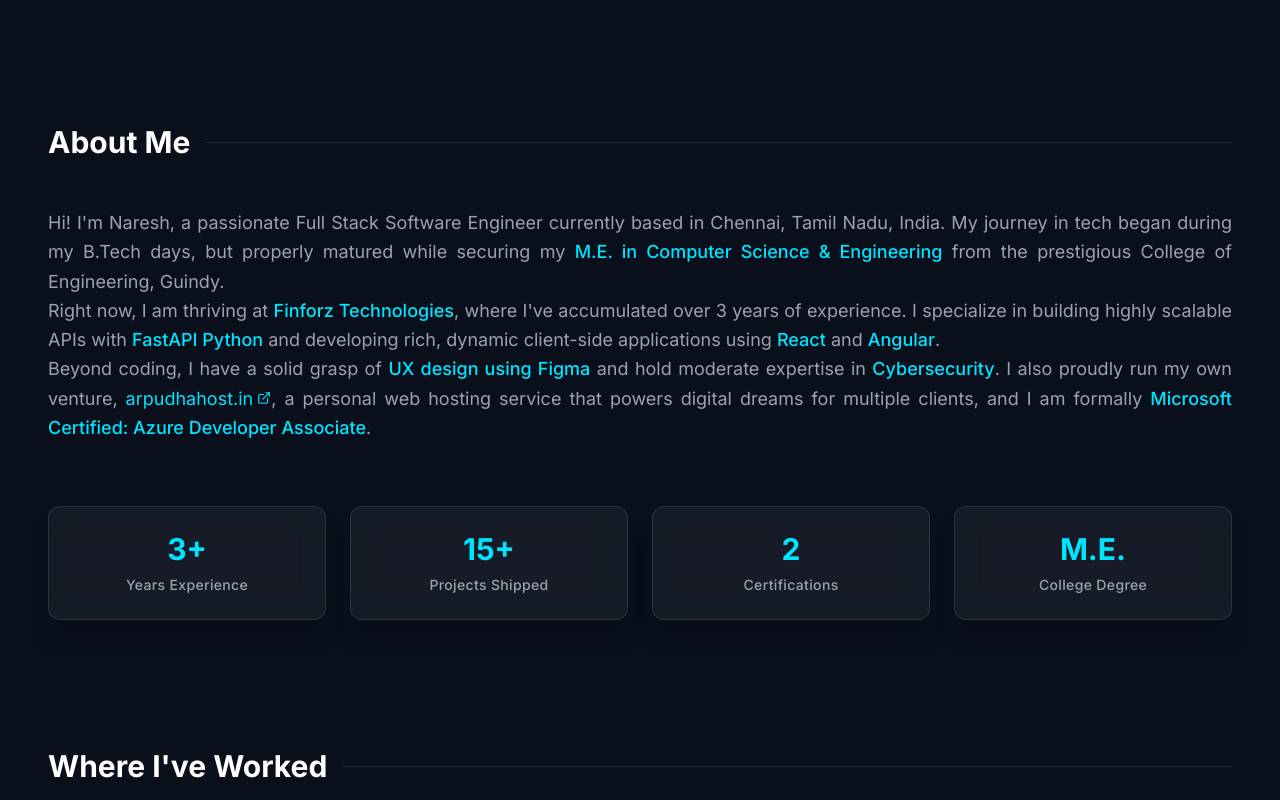
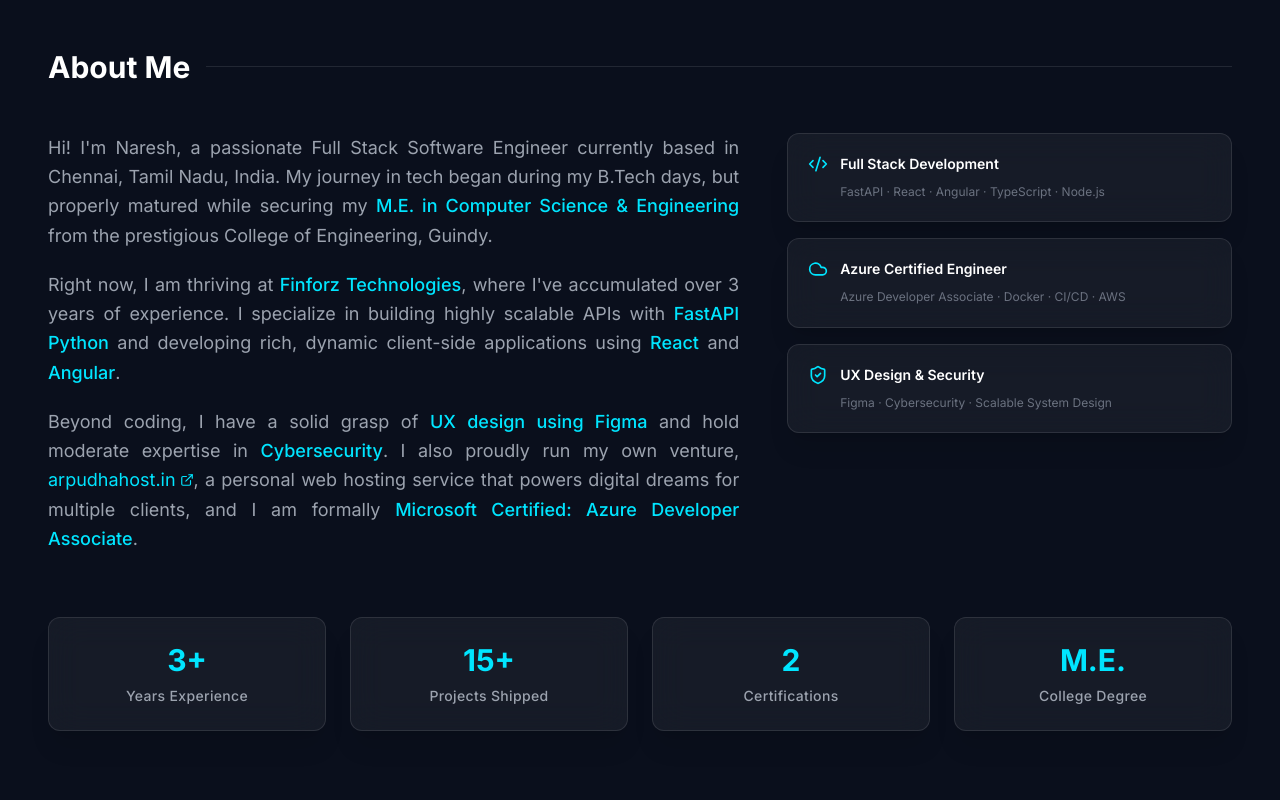
Before and after one commit to arpudhanaresh/naresh-dev, a React (Vite) app in the folder app/: page / in a window 1280 px wide. Shown: the part 820-1620 px from the top of the page. Built offline with nearby package versions, Linux system fonts and the light colour scheme.

Commit message:
enhance About and Hero components with animations and specialties section

```diff
--- a/app/src/components/About.tsx
+++ b/app/src/components/About.tsx
@@ -1,4 +1,33 @@
 import { motion } from 'framer-motion';
+import { Code2, Cloud, ShieldCheck, ExternalLink } from 'lucide-react';
+
+const specialties = [
+  {
+    icon: <Code2 className="w-5 h-5 text-accent" />,
+    title: "Full Stack Development",
+    desc: "FastAPI · React · Angular · TypeScript · Node.js",
+  },
+  {
+    icon: <Cloud className="w-5 h-5 text-accent" />,
+    title: "Azure Certified Engineer",
+    desc: "Azure Developer Associate · Docker · CI/CD · AWS",
+  },
+  {
+    icon: <ShieldCheck className="w-5 h-5 text-accent" />,
+    title: "UX Design & Security",
+    desc: "Figma · Cybersecurity · Scalable System Design",
+  },
+];
+
+const containerVariants = {
+  hidden: { opacity: 0 },
+  show: { opacity: 1, transition: { staggerChildren: 0.15 } },
+};
+
+const itemVariants = {
+  hidden: { opacity: 0, y: 20 },
+  show: { opacity: 1, y: 0, transition: { duration: 0.5 } },
+};
 
 export default function About() {
   return (
@@ -14,35 +43,95 @@
           <div className="h-[1px] bg-white/10 flex-grow" />
         </div>
 
-        <div className="space-y-6 text-gray-400 text-lg leading-relaxed text-justify">
-          <div>
-            <p>
+        <div className="grid grid-cols-1 lg:grid-cols-5 gap-12 items-start">
+          {/* Bio text */}
+          <motion.div
+            variants={containerVariants}
+            initial="hidden"
+            whileInView="show"
+            viewport={{ once: true, margin: "-50px" }}
+            className="lg:col-span-3 space-y-5 text-gray-400 text-lg leading-relaxed"
+          >
+            <motion.p variants={itemVariants} className="text-justify">
               Hi! I'm Naresh, a passionate Full Stack Software Engineer currently based in Chennai, Tamil Nadu, India.
-              My journey in tech began during my B.Tech days, but properly matured while securing my <span className="text-accent font-medium">M.E. in Computer Science & Engineering</span> from the prestigious College of Engineering, Guindy.
-            </p>
-            <p>
-              Right now, I am thriving at <span className="text-accent font-medium">Finforz Technologies</span>, where I've accumulated over 3 years of experience. I specialize in building highly scalable APIs with <span className="text-accent font-medium">FastAPI Python</span> and developing rich, dynamic client-side applications using <span className="text-accent font-medium">React</span> and <span className="text-accent font-medium">Angular</span>.
-            </p>
-            <p>
-              Beyond coding, I have a solid grasp of <span className="text-accent font-medium">UX design using Figma</span> and hold moderate expertise in <span className="text-accent font-medium">Cybersecurity</span>. I also proudly run my own venture, <a href="https://arpudhahost.in" target="_blank" rel="noreferrer" className="text-accent hover:underline inline-flex items-center gap-1">arpudhahost.in <svg xmlns="http://www.w3.org/2000/svg" width="14" height="14" viewBox="0 0 24 24" fill="none" stroke="currentColor" strokeWidth="2" strokeLinecap="round" strokeLinejoin="round"><path d="M18 13v6a2 2 0 0 1-2 2H5a2 2 0 0 1-2-2V8a2 2 0 0 1 2-2h6"></path><polyline points="15 3 21 3 21 9"></polyline><line x1="10" y1="14" x2="21" y2="3"></line></svg></a>, a personal web hosting service that powers digital dreams for multiple clients, and I am formally <span className="text-accent font-medium">Microsoft Certified: Azure Developer Associate</span>.
-            </p>
-          </div>
+              My journey in tech began during my B.Tech days, but properly matured while securing my{' '}
+              <span className="text-accent font-medium">M.E. in Computer Science & Engineering</span> from the
+              prestigious College of Engineering, Guindy.
+            </motion.p>
+            <motion.p variants={itemVariants} className="text-justify">
+              Right now, I am thriving at <span className="text-accent font-medium">Finforz Technologies</span>, where
+              I've accumulated over 3 years of experience. I specialize in building highly scalable APIs with{' '}
+              <span className="text-accent font-medium">FastAPI Python</span> and developing rich, dynamic client-side
+              applications using <span className="text-accent font-medium">React</span> and{' '}
+              <span className="text-accent font-medium">Angular</span>.
+            </motion.p>
+            <motion.p variants={itemVariants} className="text-justify">
+              Beyond coding, I have a solid grasp of{' '}
+              <span className="text-accent font-medium">UX design using Figma</span> and hold moderate expertise in{' '}
+              <span className="text-accent font-medium">Cybersecurity</span>. I also proudly run my own venture,{' '}
+              <a
+                href="https://arpudhahost.in"
+                target="_blank"
+                rel="noreferrer"
+                className="text-accent hover:underline inline-flex items-center gap-1"
+              >
+                arpudhahost.in <ExternalLink size={14} />
+              </a>
+              , a personal web hosting service that powers digital dreams for multiple clients, and I am formally{' '}
+              <span className="text-accent font-medium">Microsoft Certified: Azure Developer Associate</span>.
+            </motion.p>
+          </motion.div>
+
+          {/* Specialty cards */}
+          <motion.div
+            variants={containerVariants}
+            initial="hidden"
+            whileInView="show"
+            viewport={{ once: true, margin: "-50px" }}
+            className="lg:col-span-2 flex flex-col gap-4"
+          >
+            {specialties.map((s) => (
+              <motion.div
+                key={s.title}
+                variants={itemVariants}
+                whileHover={{ x: 5 }}
+                className="glass p-5 rounded-xl border-l-2 border-accent/40 hover:border-accent transition-all duration-300"
+              >
+                <div className="flex items-center gap-3 mb-2">
+                  {s.icon}
+                  <h3 className="text-white font-semibold text-sm">{s.title}</h3>
+                </div>
+                <p className="text-gray-500 text-xs leading-relaxed pl-8">{s.desc}</p>
+              </motion.div>
+            ))}
+          </motion.div>
         </div>
 
         {/* Quick Stats */}
-        <div className="grid grid-cols-2 md:grid-cols-4 gap-6 mt-16 cursor-default">
+        <motion.div
+          variants={containerVariants}
+          initial="hidden"
+          whileInView="show"
+          viewport={{ once: true, margin: "-50px" }}
+          className="grid grid-cols-2 md:grid-cols-4 gap-6 mt-16 cursor-default"
+        >
           {[
             { label: 'Years Experience', value: '3+' },
             { label: 'Projects Shipped', value: '15+' },
             { label: 'Certifications', value: '2' },
             { label: 'College Degree', value: 'M.E.' },
-          ].map((stat, i) => (
-            <div key={i} className="glass p-6 rounded-xl text-center hover:-translate-y-1 transition-transform">
+          ].map((stat) => (
+            <motion.div
+              key={stat.label}
+              variants={itemVariants}
+              whileHover={{ y: -4 }}
+              className="glass p-6 rounded-xl text-center border border-white/5 hover:border-accent/30 transition-colors"
+            >
               <div className="text-3xl font-bold text-accent mb-2">{stat.value}</div>
               <div className="text-sm text-gray-400 font-medium tracking-wide">{stat.label}</div>
-            </div>
+            </motion.div>
           ))}
-        </div>
+        </motion.div>
       </motion.div>
     </section>
   );
--- a/app/src/components/Hero.tsx
+++ b/app/src/components/Hero.tsx
@@ -1,8 +1,7 @@
 import { useEffect, useState } from 'react';
-import { motion } from 'framer-motion';
+import { motion, AnimatePresence } from 'framer-motion';
 import { ExternalLink } from 'lucide-react';
 import { FaLinkedin, FaGithub } from 'react-icons/fa';
-import { getResumeUrl } from '../services/api';
 
 export default function Hero() {
   const titles = ["Full Stack Developer", "Azure Certified Engineer", "Open Source Builder"];
@@ -16,7 +15,7 @@
   }, []);
 
   return (
-    <section id="hero" className="relative min-h-[90vh] flex flex-col justify-center overflow-hidden">
+    <section id="hero" className="relative flex flex-col justify-center overflow-hidden py-16">
 
       {/* Background Orbs */}
       <div className="absolute top-0 right-0 w-[40vw] h-[40vw] bg-accent/20 rounded-full blur-[120px] animate-blob" />
@@ -80,9 +79,6 @@
           <a href="#projects" className="w-full sm:w-auto text-center px-8 py-4 bg-accent text-base font-semibold rounded-md shadow-[0_0_20px_rgba(0,229,255,0.3)] hover:shadow-[0_0_30px_rgba(0,229,255,0.5)] hover:-translate-y-1 transition-all duration-300">
             View My Work
           </a>
-          <a href={getResumeUrl()} target="_blank" rel="noreferrer" className="w-full sm:w-auto text-center px-8 py-4 border border-gray-600 text-white rounded-md hover:border-accent hover:text-accent transition-all duration-300">
-            Download Resume
-          </a>
         </motion.div>
 
         <motion.div
@@ -105,7 +101,3 @@
     </section>
   );
 }
-
-// Ensure AnimatePresence is used directly in Hero
-import { AnimatePresence as FramerAnimatePresence } from 'framer-motion';
-const AnimatePresence = FramerAnimatePresence;
```
